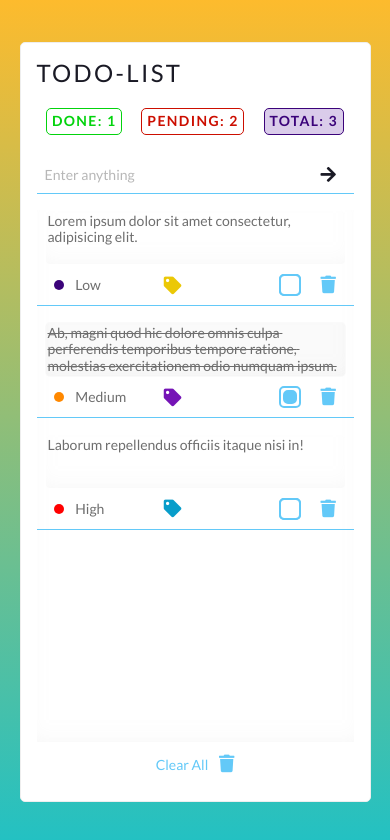
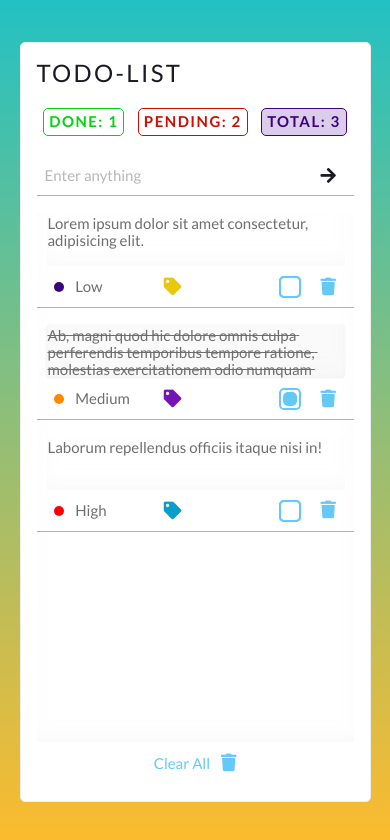
Before and after one commit to opv1/todo-vue, a Vue app: page / in a window 390 px wide. Shown: the top 840 px of the page. Built offline with nearby package versions, Linux system fonts and the light colour scheme.

Commit message:
more beauty

```diff
--- a/src/App.vue
+++ b/src/App.vue
@@ -27,6 +27,7 @@ export default {
 
 <style lang="scss">
 @import '~normalize.css';
+@import '@/variables.scss';
 
 * {
   box-sizing: border-box;
@@ -34,12 +35,7 @@ export default {
 
 body {
   font-family: 'Lato', 'Arial', 'Helvetica', sans-serif;
-  background:
-    linear-gradient(
-      0deg,
-      rgba(34, 193, 195, 1) 0%,
-      rgba(253, 187, 45, 1) 100%
-    );
+  background: linear-gradient(rgba(34, 193, 195, 1), rgba(253, 187, 45, 1));
 }
 
 #app {
@@ -62,12 +58,12 @@ body {
   min-height: 90%;
   max-width: 1440px;
   max-height: 90%;
-  background: #fff;
+  background: $whiteColor;
 }
 
 @media screen and (max-width: 768px) {
   body {
-    font-size: 14px;
+    font-size: 15px;
   }
 
   .container {
```
